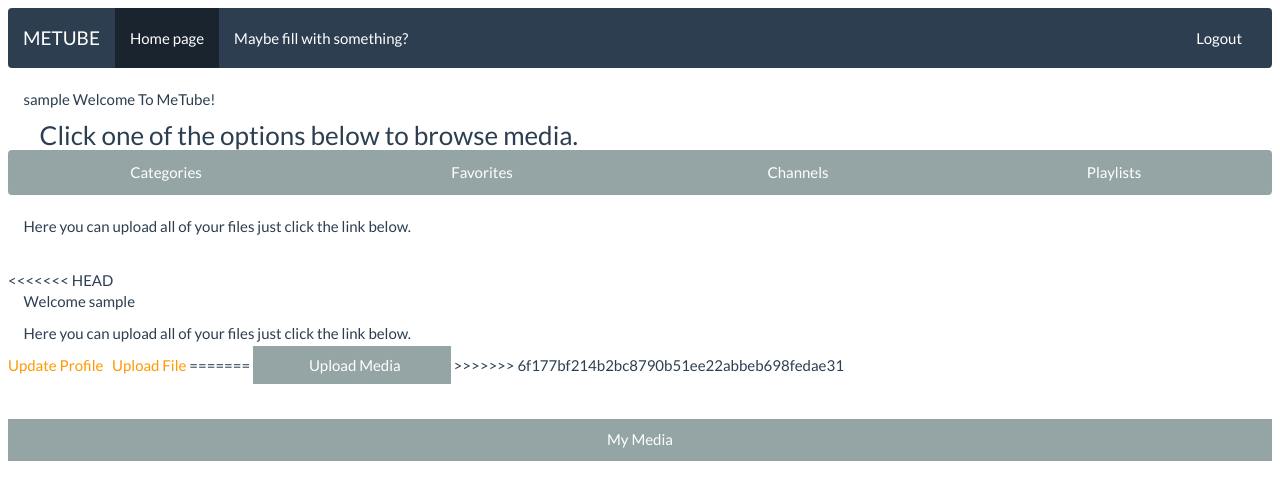
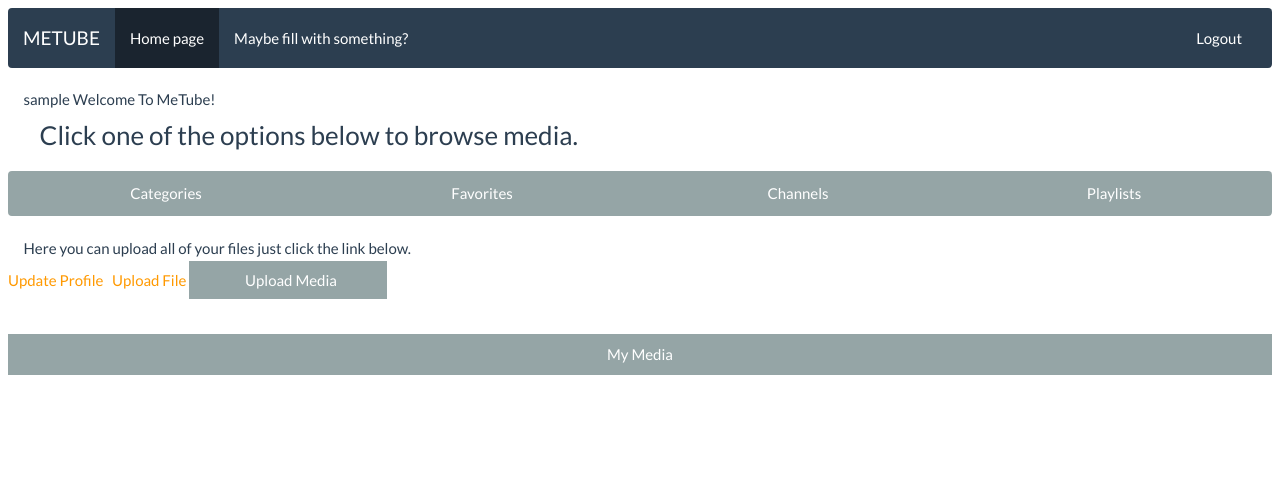
Before and after one commit to levesqu/MeTube, a PHP site: page /browse.php in a window 1280 px wide. Shown: the top 500 px of the page. Run offline with PHP 8.4, Linux system fonts and the light colour scheme; the visitor is signed in with stand-in values (Sample User, id 1); data that the repository does not hold is empty.

Commit message:
fixing merge conflicts

```diff
--- a/browse.php
+++ b/browse.php
@@ -58,7 +58,7 @@ function saveDownload(id)
 
 
 
-<h3 class="addmargin">Click one of the options below to browse media.</h3>
+<h3 class="addmargin">Click one of the options below to browse media.</h3><br>
 
 <div class="btn-group btn-group-justified">
 	<a href="./categories.php" class="btn btn-default">Categories</a>
@@ -67,18 +67,13 @@ function saveDownload(id)
 	<a href="./playlists.php" class="btn btn-default">Playlists</a>
 </div><br>
 
-<p class="text-primary">Here you can upload all of your files just click the link below.</p><br>
-
-<<<<<<< HEAD
-
-<p>Welcome <?php echo $_SESSION['username'];?></p>
 <p class="text-primary">Here you can upload all of your files just click the link below.</p>
 <a href='profile_update.php'  style="color:#FF9900;">Update Profile</a>
 <a href='media_upload.php'  style="color:#FF9900;"> &nbsp Upload File</a>
 
-=======
+
 <a href='media_upload.php'  style="background-color:#95a5a6; color:#FFFFFF; padding-left:50px; padding-right: 50px; padding-bottom: 10px; padding-top: 10px;"> &nbsp; Upload Media</a>
->>>>>>> 6f177bf214b2bc8790b51ee22abbeb698fedae31
+
 <div id='upload_result'>
 <?php
 	if(isset($_REQUEST['result']) && $_REQUEST['result']!=0)
--- a/index.php
+++ b/index.php
@@ -39,7 +39,9 @@
 <?php
 echo '<h1> Welcome to Metube! </h1>
 <h2>The place to share all your media.</h2>
-<p class="text-warning" > MeTube is a website created for CPSC 4620. Here we will deminstrator or ability to use HTML, CSS, and PHP to share media files amongst different users. Here you can upload and download files, see what your friends are uploading and even download their content.
+<p class="text-warning" > MeTube is a website created for CPSC 4620. Here we will deminstrator or ability to use HTML,
+ CSS, and PHP to share media files amongst different users. Here you can upload and download files, see what your friends
+  are uploading and even download their content.
 </p>';
 ?>
 <div class="container-fluid">
```
